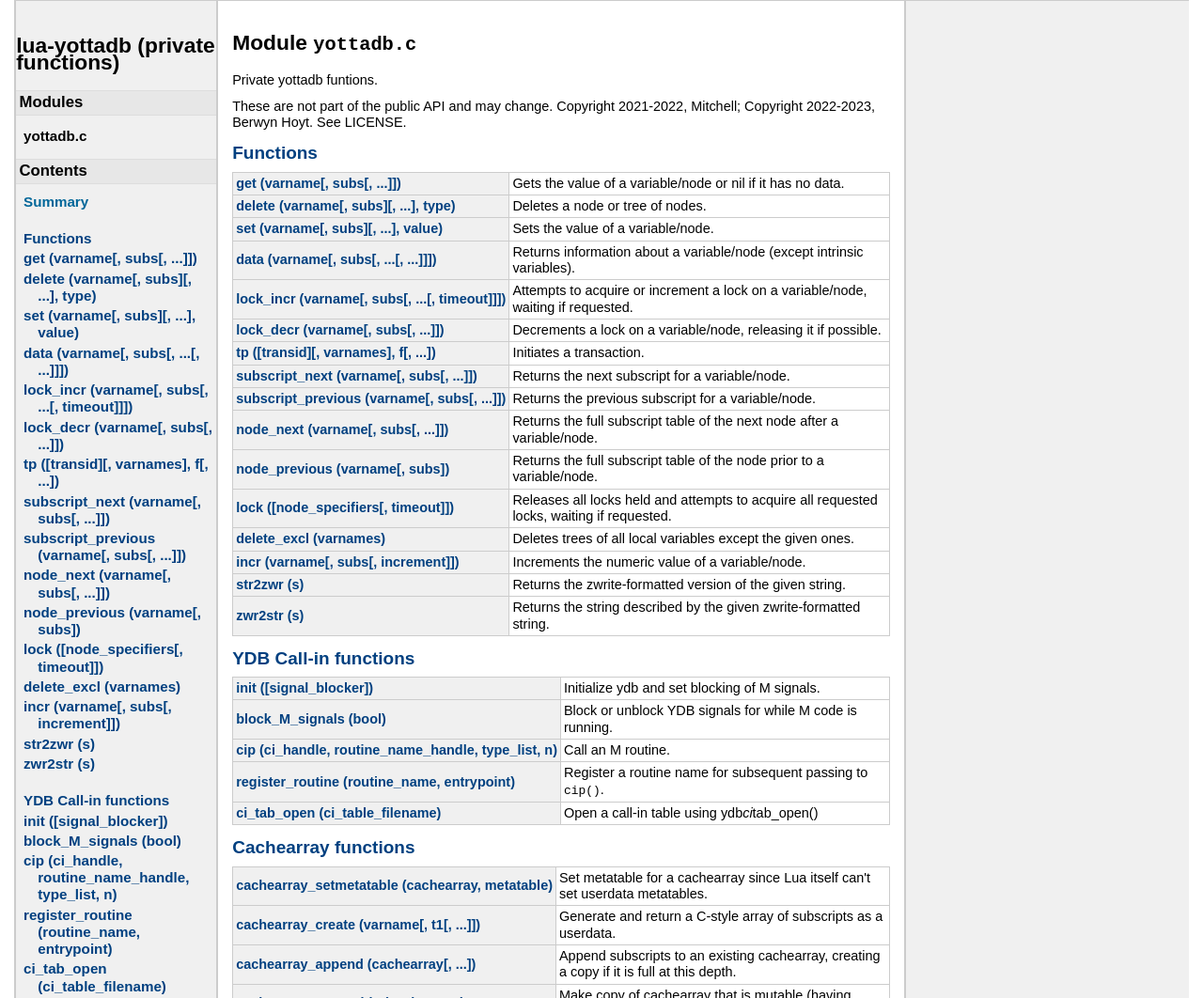
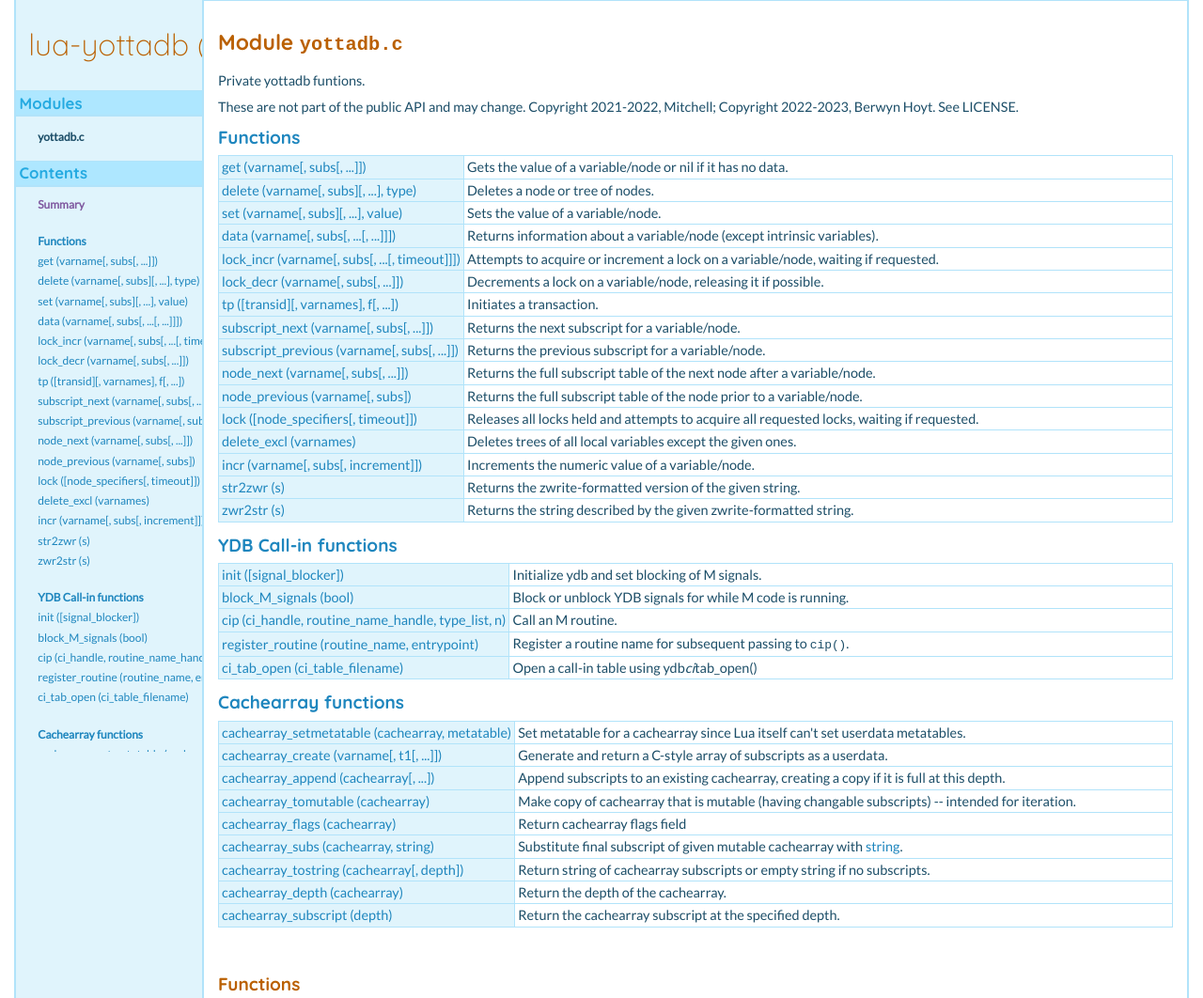
Before and after one commit to anet-be/lua-yottadb, a plain HTML site: page docs/yottadb_c.html in a window 1280 px wide. Shown: the top 1062 px of the page at 94% size. Drawn offline with Linux system fonts and the light colour scheme.

```diff
--- a/docs/ldoc.css
+++ b/docs/ldoc.css
@@ -1,73 +1,12 @@
-/* BEGIN RESET
-
-Copyright (c) 2010, Yahoo! Inc. All rights reserved.
-Code licensed under the BSD License:
-http://developer.yahoo.com/yui/license.html
-version: 2.8.2r1
-*/
-html {
-    color: #000;
-    background: #FFF;
-}
-body,div,dl,dt,dd,ul,ol,li,h1,h2,h3,h4,h5,h6,pre,code,form,fieldset,legend,input,button,textarea,p,blockquote,th,td {
-    margin: 0;
-    padding: 0;
-}
-table {
-    border-collapse: collapse;
-    border-spacing: 0;
-}
-fieldset,img {
-    border: 0;
-}
-address,caption,cite,code,dfn,em,strong,th,var,optgroup {
-    font-style: inherit;
-    font-weight: inherit;
-}
-del,ins {
-    text-decoration: none;
-}
-li {
-    margin-left: 20px;
-}
-caption,th {
-    text-align: left;
-}
-h1,h2,h3,h4,h5,h6 {
-    font-size: 100%;
-    font-weight: bold;
-}
-q:before,q:after {
-    content: '';
-}
-abbr,acronym {
-    border: 0;
-    font-variant: normal;
-}
-sup {
-    vertical-align: baseline;
-}
-sub {
-    vertical-align: baseline;
-}
-legend {
-    color: #000;
-}
-input,button,textarea,select,optgroup,option {
-    font-family: inherit;
-    font-size: inherit;
-    font-style: inherit;
-    font-weight: inherit;
-}
-input,button,textarea,select {*font-size:100%;
-}
-/* END RESET */
+@import url(https://fonts.googleapis.com/css?family=Quicksand:300,700);
+@import url(https://fonts.googleapis.com/css?family=Lato);
 
 body {
     margin-left: 1em;
     margin-right: 1em;
-    font-family: arial, helvetica, geneva, sans-serif;
+    font-family: "Lato", arial, helvetica, geneva, sans-serif;
     background-color: #ffffff; margin: 0px;
+    color: #1c4e68;
 }
 
 code, tt { font-family: monospace; font-size: 1.1em; }
@@ -86,20 +25,26 @@ strong { font-weight: bold;}
 em { font-style: italic;}
 
 h1 {
+    font-family: 'Quicksand', sans-serif;
+    font-weight: 700;
+    color: #ba6000;
     font-size: 1.5em;
     margin: 20px 0 20px 0;
 }
-h2, h3, h4 { margin: 15px 0 10px 0; }
-h2 { font-size: 1.25em; }
+h2, h3, h4 {
+    font-family: 'Quicksand', sans-serif;
+    font-weight: 700;
+    margin: 15px 0 10px 0; }
+h2 { font-size: 1.25em; color: #ba6000; }
 h3 { font-size: 1.15em; }
 h4 { font-size: 1.06em; }
 
-a:link { font-weight: bold; color: #004080; text-decoration: none; }
-a:visited { font-weight: bold; color: #006699; text-decoration: none; }
+a:link { font-weight: light; color: #1e86be; text-decoration: none; }
+a:visited { font-weight: light; color: #805ba1; text-decoration: none; }
 a:link:hover { text-decoration: underline; }
 
 hr {
-    color:#cccccc;
+    color:#b1e3fa;
     background: #00007f;
     height: 1px;
 }
@@ -126,18 +71,18 @@ pre.example {
     font-size: .85em;
 }
 
-table.index { border: 1px #00007f; }
+table.index { border: 1px #b1e3fa; }
 table.index td { text-align: left; vertical-align: top; }
 
 #container {
     margin-left: 1em;
     margin-right: 1em;
-    background-color: #f0f0f0;
+    background-color: #e0f4fc;
 }
 
 #product {
     text-align: center;
-    border-bottom: 1px solid #cccccc;
+    border-bottom: 1px solid #b1e3fa;
     background-color: #ffffff;
 }
 
@@ -146,39 +91,56 @@ table.index td { text-align: left; vertical-align: top; }
 }
 
 #main {
-    background-color: #f0f0f0;
-    border-left: 2px solid #cccccc;
+    background-color: #e0f4fc;
+    border-left: 2px solid #b1e3fa;
 }
 
+
 #navigation {
+    position: fixed;
+    top: 0;
     float: left;
-    width: 14em;
+    width: 13em;
     vertical-align: top;
-    background-color: #f0f0f0;
+    background-color: #e0f4fc;
     overflow: visible;
+    // overflow-y: scroll;
+    height: 100%;
+    padding-left: 0em;
+    overflow: auto;
+    white-space: nowrap;
 }
 
 #navigation h2 {
-    background-color:#e7e7e7;
+    background-color:#aee7ff;
     font-size:1.1em;
-    color:#000000;
+    color:#25aae1;
     text-align: left;
     padding:0.2em;
-    border-top:1px solid #dddddd;
-    border-bottom:1px solid #dddddd;
+    border-top:1px solid #b1e3fa;
+    border-bottom:2px solid #b1e3fa;
 }
 
+#navigation h1 {
+  font-family: 'Quicksand', sans-serif;
+  font-weight: 300;
+  font-size: 32px;
+  padding-left: 13px;
+  padding-bottom: 20px;
+}
 #navigation ul
 {
     font-size:1em;
     list-style-type: none;
     margin: 1px 1px 10px 1px;
+    padding-left: 0px;
 }
 
 #navigation li {
-    text-indent: -1em;
+    font-size: 12px;
     display: block;
     margin: 3px 0px 0px 22px;
+    padding-left: 0px;
 }
 
 #navigation li li a {
@@ -186,26 +148,26 @@ table.index td { text-align: left; vertical-align: top; }
 }
 
 #content {
-    margin-left: 14em;
+    margin-left: 13em;
     padding: 1em;
-    width: 700px;
-    border-left: 2px solid #cccccc;
-    border-right: 2px solid #cccccc;
+    border-left: 2px solid #b1e3fa;
+    border-right: 2px solid #b1e3fa;
     background-color: #ffffff;
 }
 
 #about {
     clear: both;
     padding: 5px;
-    border-top: 2px solid #cccccc;
+    border-top: 2px solid #b1e3fa;
     background-color: #ffffff;
+    font-size: 10px;
 }
 
 @media print {
     body {
         font: 12pt "Times New Roman", "TimeNR", Times, serif;
     }
-    a { font-weight: bold; color: #004080; text-decoration: underline; }
+    a { font-weight: bold; color: #1c4e68; text-decoration: underline; }
 
     #main {
         background-color: #ffffff;
@@ -236,32 +198,32 @@ table.index td { text-align: left; vertical-align: top; }
 table.module_list {
     border-width: 1px;
     border-style: solid;
-    border-color: #cccccc;
+    border-color: #b1e3fa;
     border-collapse: collapse;
 }
 table.module_list td {
     border-width: 1px;
     padding: 3px;
     border-style: solid;
-    border-color: #cccccc;
+    border-color: #b1e3fa;
 }
-table.module_list td.name { background-color: #f0f0f0; min-width: 200px; }
+table.module_list td.name { background-color: #e0f4fc; min-width: 200px; }
 table.module_list td.summary { width: 100%; }
 
 
 table.function_list {
     border-width: 1px;
     border-style: solid;
-    border-color: #cccccc;
+    border-color: #b1e3fa;
     border-collapse: collapse;
 }
 table.function_list td {
     border-width: 1px;
     padding: 3px;
     border-style: solid;
-    border-color: #cccccc;
+    border-color: #b1e3fa;
 }
-table.function_list td.name { background-color: #f0f0f0; min-width: 200px; }
+table.function_list td.name { background-color: #e0f4fc; min-width: 200px; }
 table.function_list td.summary { width: 100%; }
 
 ul.nowrap {
@@ -269,7 +231,7 @@ ul.nowrap {
     white-space:nowrap;
 }
 
-dl.table dt, dl.function dt {border-top: 1px solid #ccc; padding-top: 1em;}
+dl.table dt, dl.function dt {border-top: 1px solid #b1e3fa; padding-top: 1em;}
 dl.table dd, dl.function dd {padding-bottom: 1em; margin: 10px 0 0 20px;}
 dl.table h3, dl.function h3 {font-size: .95em;}
 
@@ -283,20 +245,3 @@ ul ol { margin-top: 0px; }
 a:target + * {
   background-color: #FF9;
 }
-
-
-/* styles for prettification of source */
-pre .comment { color: #558817; }
-pre .constant { color: #a8660d; }
-pre .escape { color: #844631; }
-pre .keyword { color: #aa5050; font-weight: bold; }
-pre .library { color: #0e7c6b; }
-pre .marker { color: #512b1e; background: #fedc56; font-weight: bold; }
-pre .string { color: #8080ff; }
-pre .number { color: #f8660d; }
-pre .operator { color: #2239a8; font-weight: bold; }
-pre .preprocessor, pre .prepro { color: #a33243; }
-pre .global { color: #800080; }
-pre .user-keyword { color: #800080; }
-pre .prompt { color: #558817; }
-pre .url { color: #272fc2; text-decoration: underline; }
```
Also changed, not shown: 6 other files.
